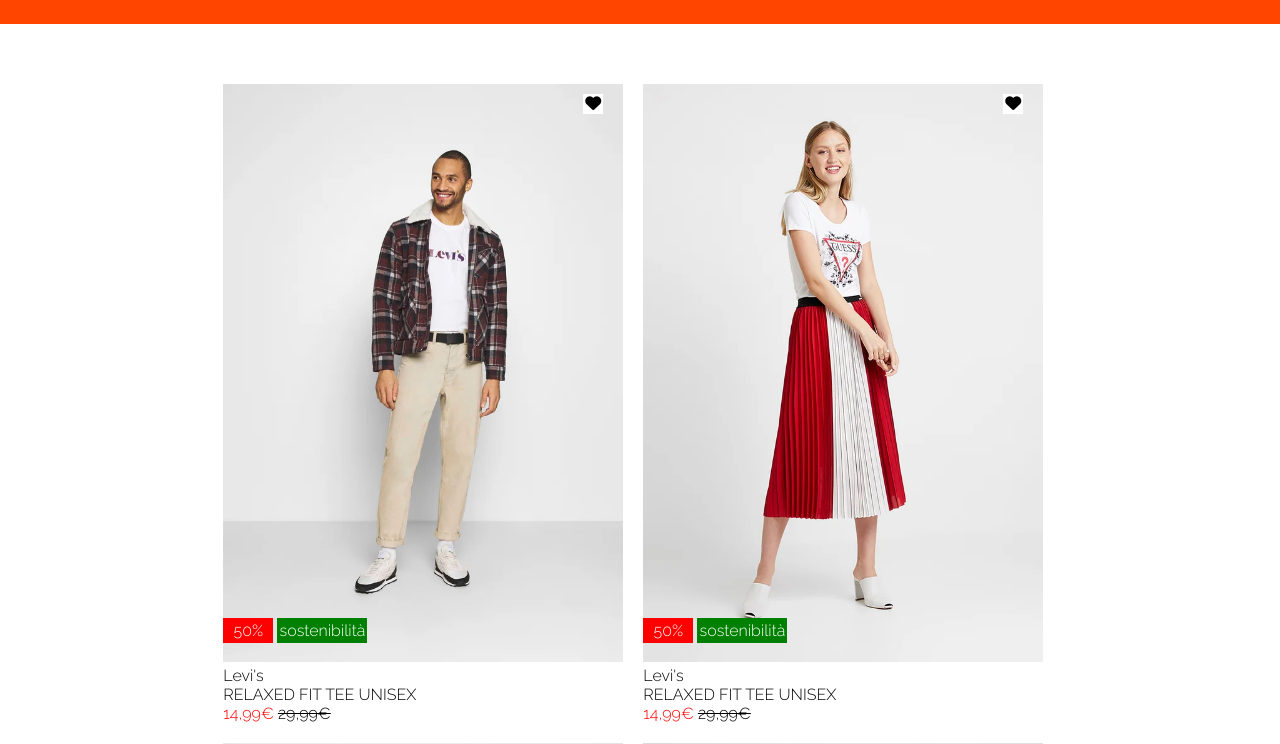
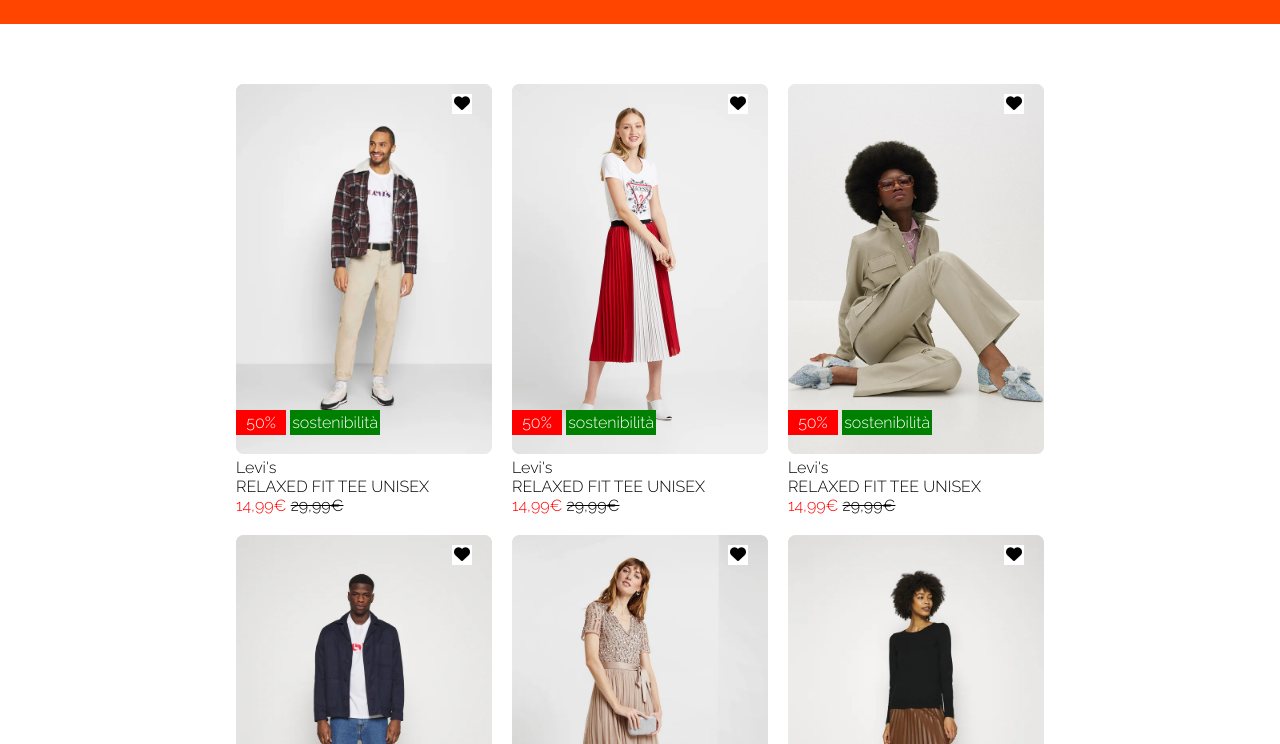
Before and after one commit to ely896/html-css-boolando, a plain HTML site: page index.html in a window 1280 px wide. Shown: the part 56-800 px from the top of the page. Drawn offline with Linux system fonts and the light colour scheme.

Commit message:
Fix Error Dimension Card

```diff
--- a/CSS/style.css
+++ b/CSS/style.css
@@ -58,17 +58,20 @@ a {
     margin: auto;
     margin-top: 50px;
     display: flex;
+    justify-content: center;
     flex-wrap: wrap;
 }
 
 .card {
-    width: 400px;
+    width: 30%;
+
     position: relative;
     margin: 10px;
 }
 
 .card img {
     width: 100%;
+    border-radius: 0.5rem;
 }
 
 .topimg {
```
